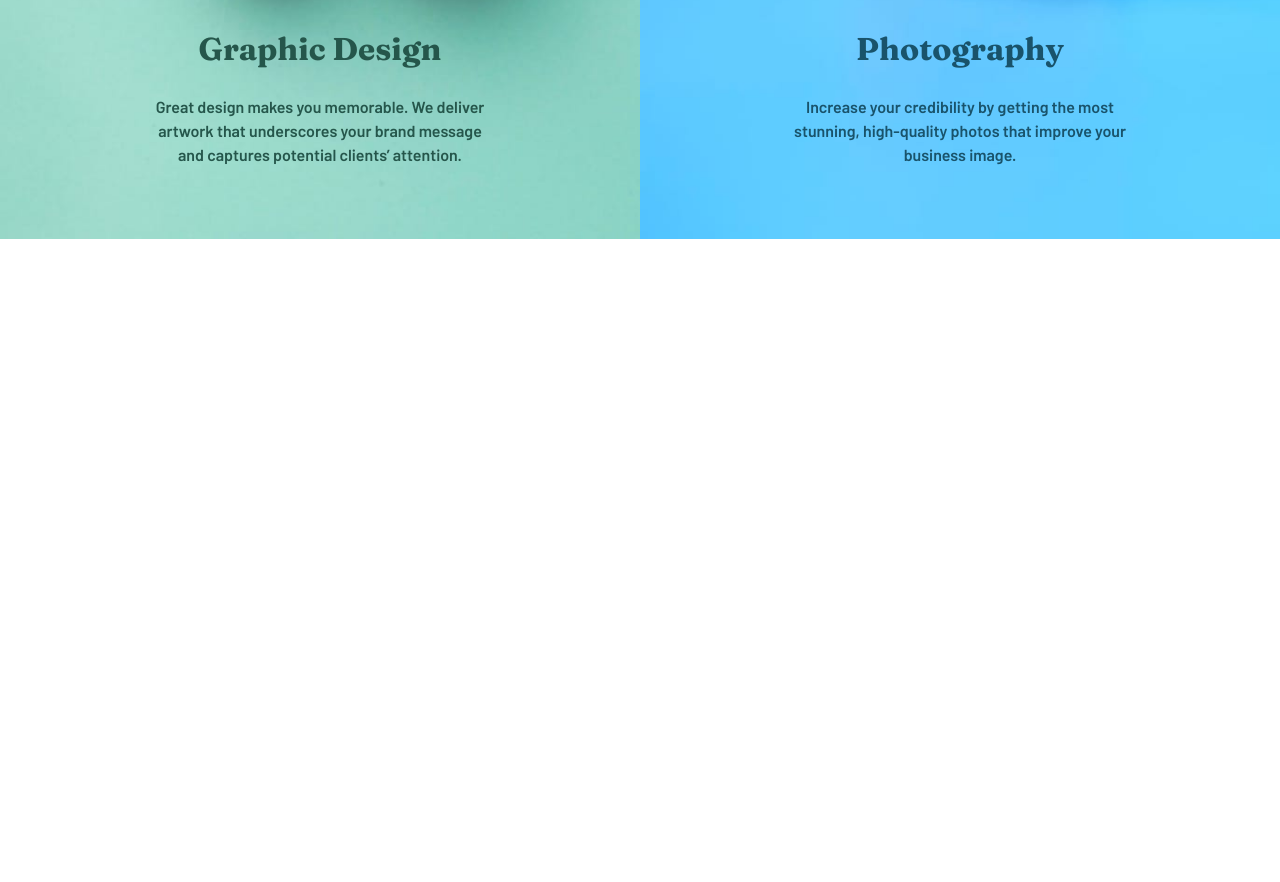
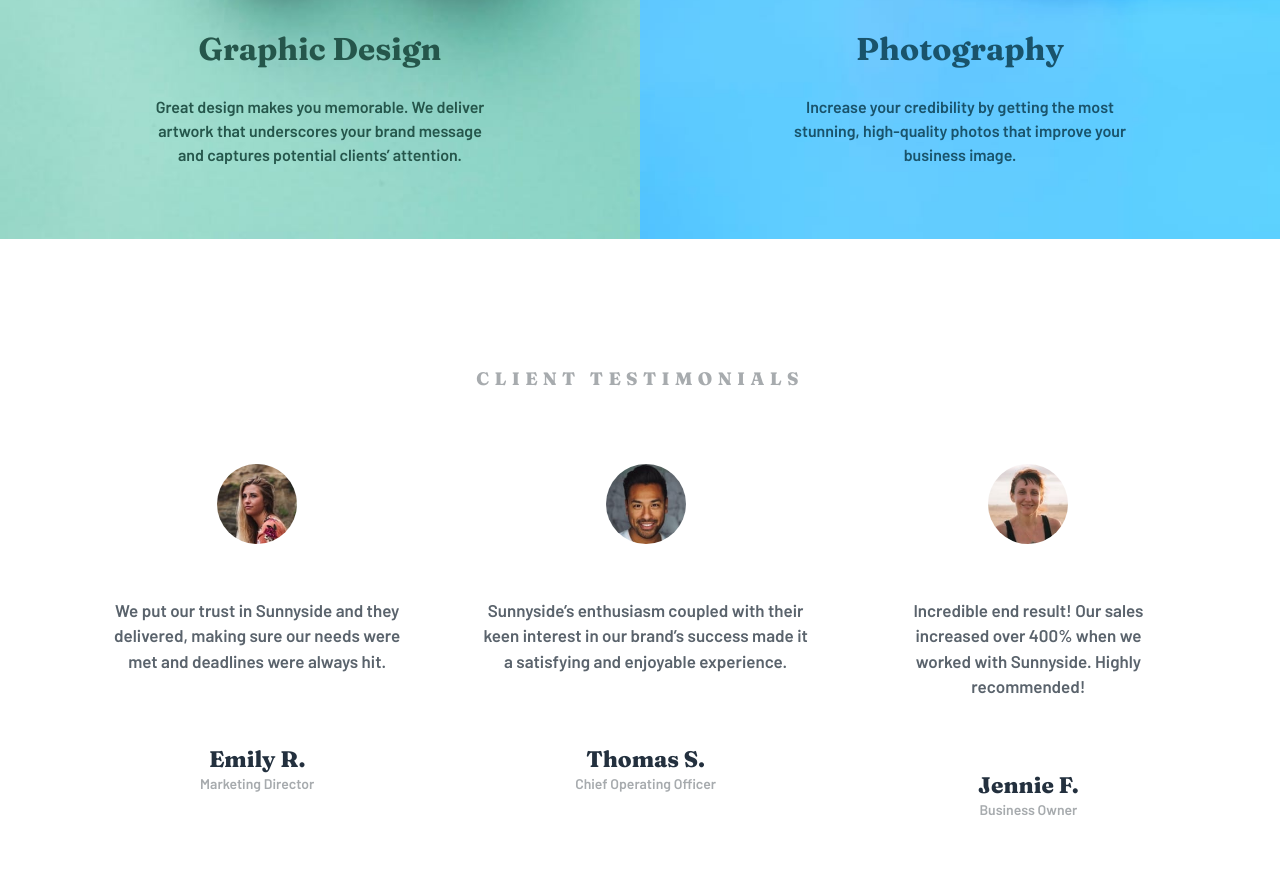
Before and after one commit to Moon-Seng/Sunnyside-agency-landing-page-solution, a website: page index.html in a window 1280 px wide. Shown: the part 2068-2950 px from the top of the page. Drawn offline with nearby package versions, Linux system fonts and the light colour scheme.

Commit message:
Add Testimonial Section

```diff
--- a/index.html
+++ b/index.html
@@ -39,11 +39,6 @@
       </div>
     </div>
   </header>
-
-
-
-
-
 
   <section>
     <div class="img-with-text">
@@ -104,9 +99,39 @@
     </div>
   </section>
 
-  <div class="vh-100"></div>
+  <section>
+    <div class="testimonials">
+
+      <div class="testimonials-title">
+        Client testimonials
+      </div>
+
+      <div class="feedback-section">
+        <div class="first-feedback">
+          <img class="rounded-img" src="/images/image-emily.jpg" alt="">
+          <p class="feedback-text" >We put our trust in Sunnyside and they delivered, making sure our needs were met and deadlines were always hit.</p>
+          <h5 class="feedbacker">Emily R.</h5>
+          <p class="feedbacker-position">Marketing Director</p>
+        </div>
+        <div class="second-feedback">
+          <img class="rounded-img" src="/images/image-thomas.jpg" alt="">
+          <p class="feedback-text" >Sunnyside’s enthusiasm coupled with their keen interest in our brand’s success made it a satisfying and enjoyable experience.</p>
+          <h5 class="feedbacker">Thomas S.</h5>
+          <p class="feedbacker-position">Chief Operating Officer</p>
+        </div>
+        <div class="third-feedback">
+          <img class="rounded-img" src="/images/image-jennie.jpg" alt="">
+          <p class="feedback-text" >Incredible end result! Our sales increased over 400% when we worked with Sunnyside. Highly recommended!</p>
+          <h5 class="feedbacker">Jennie F.</h5>
+          <p class="feedbacker-position">Business Owner</p>
+        </div>
+      </div>
+
+    </div>
+  </section>
 
 
+  <div class="vh-100"></div>
 
 
   <script src="script.js"></script>
--- a/style.css
+++ b/style.css
@@ -167,3 +167,56 @@
 .photography-title , .photography-content{
     color: hsl(198, 62%, 26%);
 }
+
+/* Testimonials */
+
+.testimonials{
+    height: 80vh;
+    width: 100%;
+    padding: 4rem;
+}
+
+.testimonials-title{
+    color: hsl(210, 4%, 67%);
+    text-transform: uppercase;
+    letter-spacing: .3rem;
+    text-align: center;
+    margin: 3rem auto;
+    font-weight: 900;
+}
+
+.feedback-section{
+    display: flex;
+}
+
+.first-feedback , .second-feedback , .third-feedback{
+    text-align: center;
+    color: hsl(213, 9%, 39%);
+    margin:0 1rem ;
+}
+
+.rounded-img{
+    width: 80px;
+    height: 80px;
+    border-radius: 50%;
+    margin: 1rem auto 3rem 0;
+}
+
+.feedback-text{
+    font-size: 17px;
+    padding: 0 1.2rem;
+    font-family: 'Barlow', sans-serif;
+}
+
+.feedbacker{
+    font-weight: 900;
+    color: hsl(212, 27%, 19%);
+    margin-top: 4rem;
+    margin-bottom: 0;
+}
+
+.feedbacker-position{
+    color: hsl(210, 4%, 67%);
+    font-family: 'Barlow', sans-serif;
+    font-size: 14px;
+}
```
